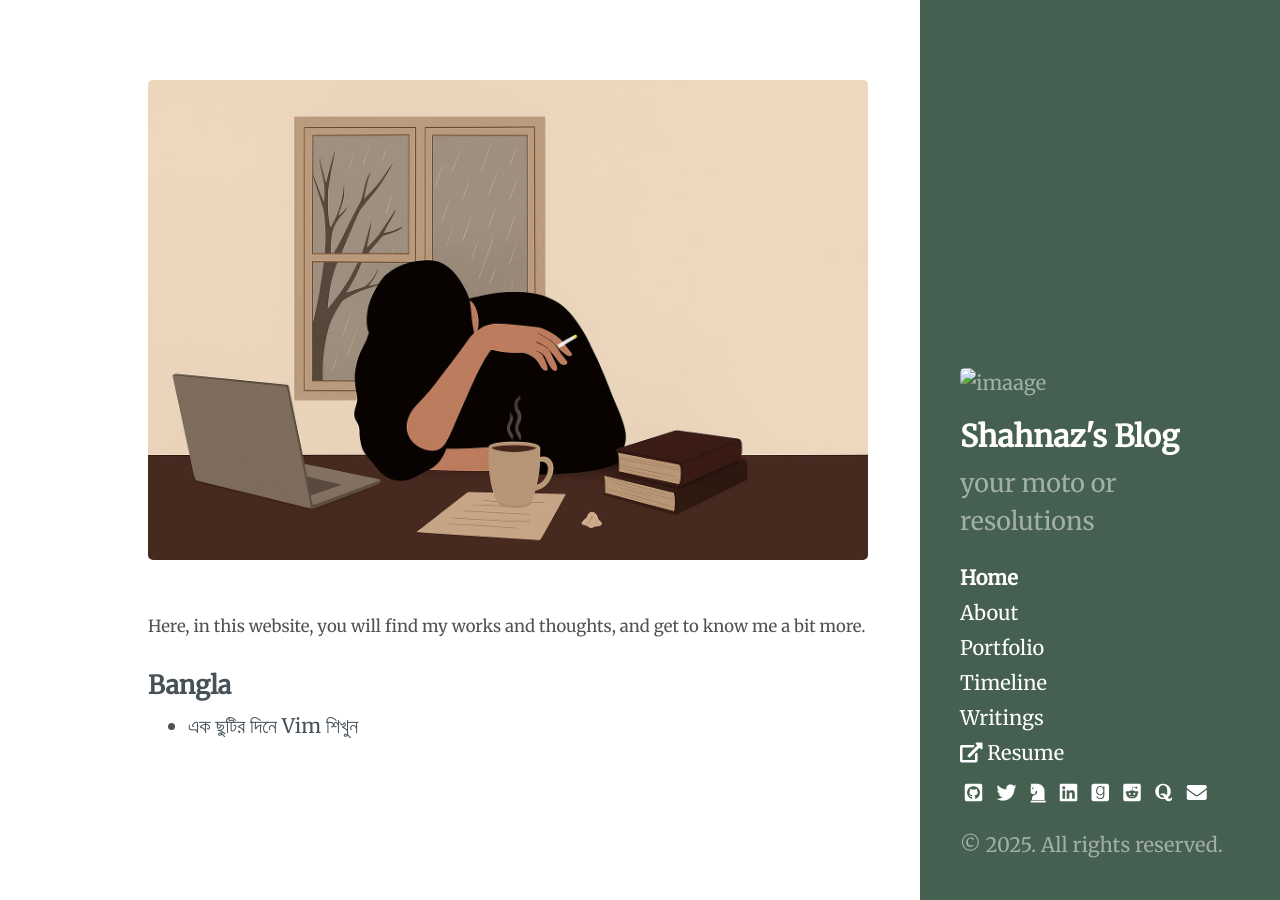
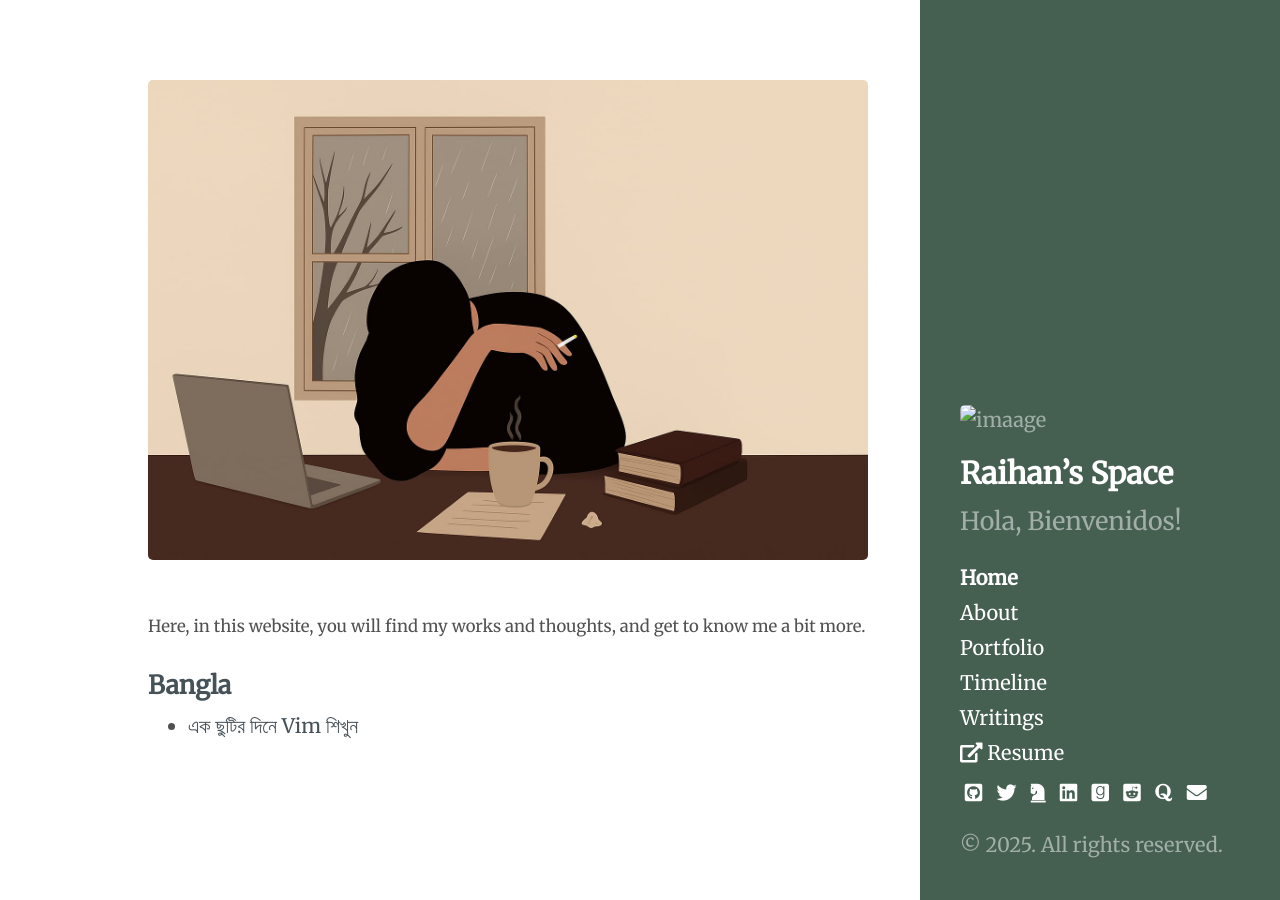
Before and after one commit to raihantarek/raihantarek.github.io, a Jekyll site: the page built from index.html, in a window 1280 px wide. Built offline with Jekyll 4.4.1, drawn with Linux system fonts in a browser that asks for light colours.

Commit message:
Update _config.yml

```diff
--- a/_config.yml
+++ b/_config.yml
@@ -6,10 +6,10 @@ permalink:        /:categories/:slug/
 # relative_permalinks: true
 
 # Setup
-title:            "Shahnaz's Blog"
+title:            "Raihan’s Space"
 tagline:          'Writing on my works and thoughts'
-description:      'your moto or resolutions'
-url:              https://shahnazpriya.github.io
+description:      'Hola, Bienvenidos!'
+url:              https://raihantarek.github.io
 logo:             /github.png
 baseurl:          ''
 
@@ -19,12 +19,12 @@ plugins:
   - jekyll-sitemap
 
 author:
-  name: 'shahnazpriya'
-  url: https://github.com/shahnazpriya
+  name: 'raihan'
+  url: https://github.com/raihantarek
 
 
-# Post related global variables
-defaultpostimage: /public/logo.png
+# Post-related global variables
+defaultpostimage: /public/image.jpg
 
 # For a global message in the head
 message:
```
